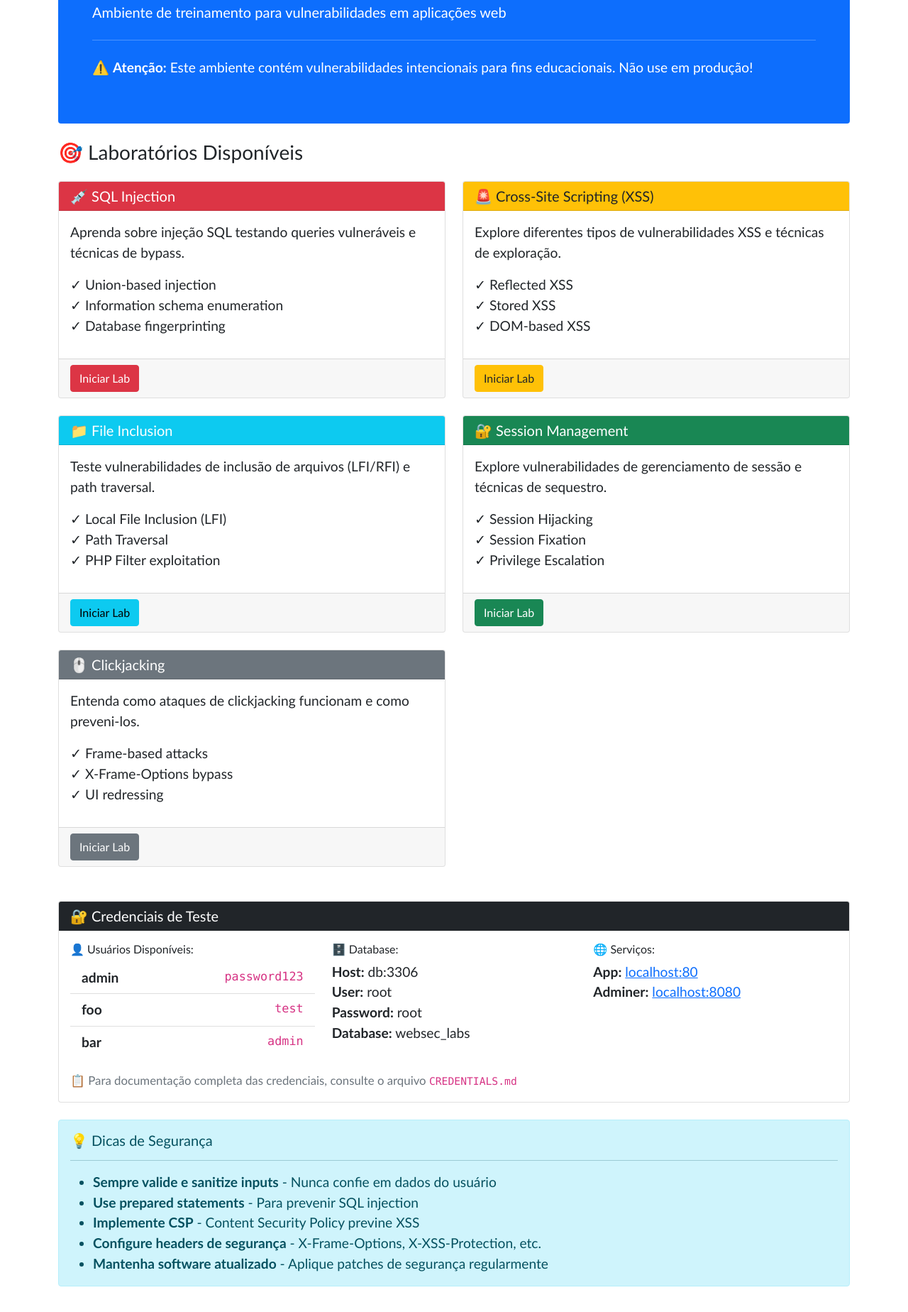
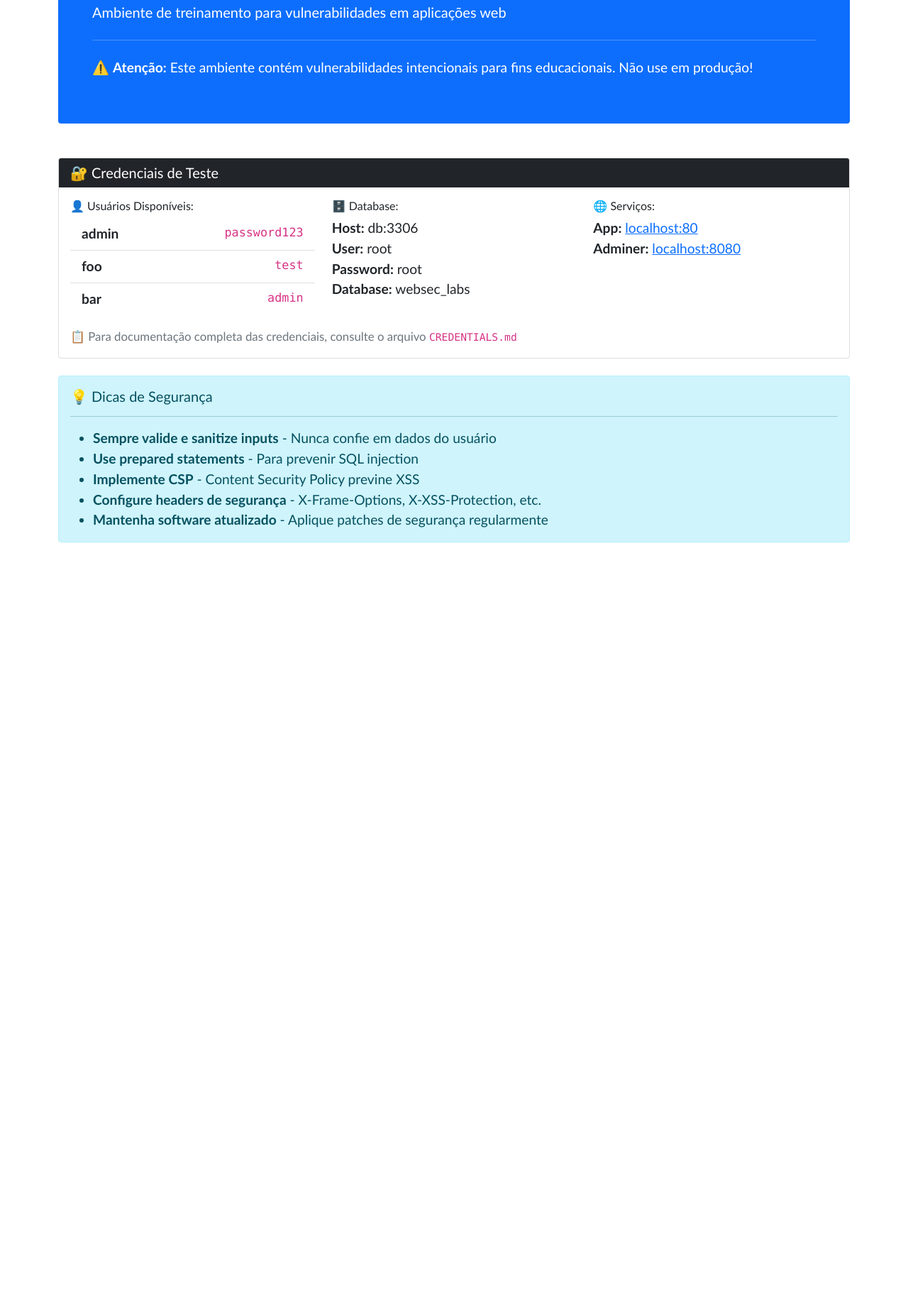
Before and after one commit to ricardomaia/websec-labs, a PHP site: page / in a window 1280 px wide. Shown: the part 226-2074 px from the top of the page at 71% size. After the commit the page ends 990 px from the top, so only its background shows below. Run offline with PHP 8.4, Linux system fonts and the light colour scheme.

Commit message:
Removendo informações da home

```diff
--- a/src/home.php
+++ b/src/home.php
@@ -14,113 +14,8 @@ defined('APP') or die('Access denied');
         </div>
     </div>
 
-    <div class="row">
-        <div class="col-12">
-            <h3 class="mb-4">🎯 Laboratórios Disponíveis</h3>
-        </div>
-    </div>
 
-    <div class="row">
-        <!-- SQL Injection Lab -->
-        <div class="col-md-6 mb-4">
-            <div class="card h-100">
-                <div class="card-header bg-danger text-white">
-                    <h5 class="card-title mb-0">💉 SQL Injection</h5>
-                </div>
-                <div class="card-body">
-                    <p class="card-text">Aprenda sobre injeção SQL testando queries vulneráveis e técnicas de bypass.</p>
-                    <ul class="list-unstyled">
-                        <li>✓ Union-based injection</li>
-                        <li>✓ Information schema enumeration</li>
-                        <li>✓ Database fingerprinting</li>
-                    </ul>
-                </div>
-                <div class="card-footer">
-                    <a href="?page=sql-injection" class="btn btn-danger">Iniciar Lab</a>
-                </div>
-            </div>
-        </div>
 
-        <!-- XSS Lab -->
-        <div class="col-md-6 mb-4">
-            <div class="card h-100">
-                <div class="card-header bg-warning text-dark">
-                    <h5 class="card-title mb-0">🚨 Cross-Site Scripting (XSS)</h5>
-                </div>
-                <div class="card-body">
-                    <p class="card-text">Explore diferentes tipos de vulnerabilidades XSS e técnicas de exploração.</p>
-                    <ul class="list-unstyled">
-                        <li>✓ Reflected XSS</li>
-                        <li>✓ Stored XSS</li>
-                        <li>✓ DOM-based XSS</li>
-                    </ul>
-                </div>
-                <div class="card-footer">
-                    <a href="?page=xss-lab" class="btn btn-warning text-dark">Iniciar Lab</a>
-                </div>
-            </div>
-        </div>
-
-        <!-- File Inclusion Lab -->
-        <div class="col-md-6 mb-4">
-            <div class="card h-100">
-                <div class="card-header bg-info text-white">
-                    <h5 class="card-title mb-0">📁 File Inclusion</h5>
-                </div>
-                <div class="card-body">
-                    <p class="card-text">Teste vulnerabilidades de inclusão de arquivos (LFI/RFI) e path traversal.</p>
-                    <ul class="list-unstyled">
-                        <li>✓ Local File Inclusion (LFI)</li>
-                        <li>✓ Path Traversal</li>
-                        <li>✓ PHP Filter exploitation</li>
-                    </ul>
-                </div>
-                <div class="card-footer">
-                    <a href="?page=file-inclusion" class="btn btn-info">Iniciar Lab</a>
-                </div>
-            </div>
-        </div>
-
-        <!-- Session Management Lab -->
-        <div class="col-md-6 mb-4">
-            <div class="card h-100">
-                <div class="card-header bg-success text-white">
-                    <h5 class="card-title mb-0">🔐 Session Management</h5>
-                </div>
-                <div class="card-body">
-                    <p class="card-text">Explore vulnerabilidades de gerenciamento de sessão e técnicas de sequestro.</p>
-                    <ul class="list-unstyled">
-                        <li>✓ Session Hijacking</li>
-                        <li>✓ Session Fixation</li>
-                        <li>✓ Privilege Escalation</li>
-                    </ul>
-                </div>
-                <div class="card-footer">
-                    <a href="?page=session-lab" class="btn btn-success">Iniciar Lab</a>
-                </div>
-            </div>
-        </div>
-
-        <!-- Clickjacking Lab -->
-        <div class="col-md-6 mb-4">
-            <div class="card h-100">
-                <div class="card-header bg-secondary text-white">
-                    <h5 class="card-title mb-0">🖱️ Clickjacking</h5>
-                </div>
-                <div class="card-body">
-                    <p class="card-text">Entenda como ataques de clickjacking funcionam e como preveni-los.</p>
-                    <ul class="list-unstyled">
-                        <li>✓ Frame-based attacks</li>
-                        <li>✓ X-Frame-Options bypass</li>
-                        <li>✓ UI redressing</li>
-                    </ul>
-                </div>
-                <div class="card-footer">
-                    <a href="?page=clickjacking" class="btn btn-secondary">Iniciar Lab</a>
-                </div>
-            </div>
-        </div>
-    </div>
 
     <!-- Credentials Section -->
     <div class="row mt-4">
```
